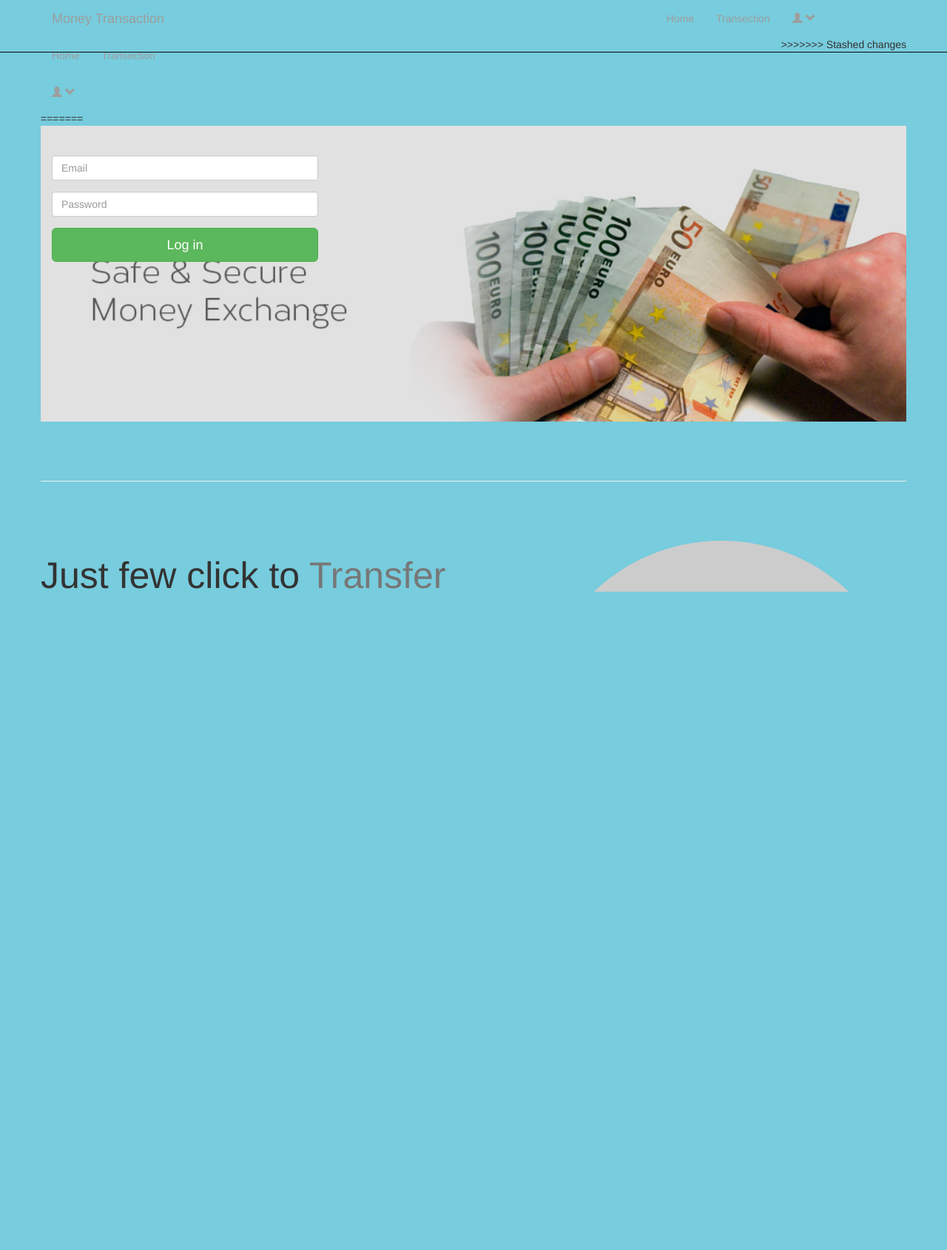
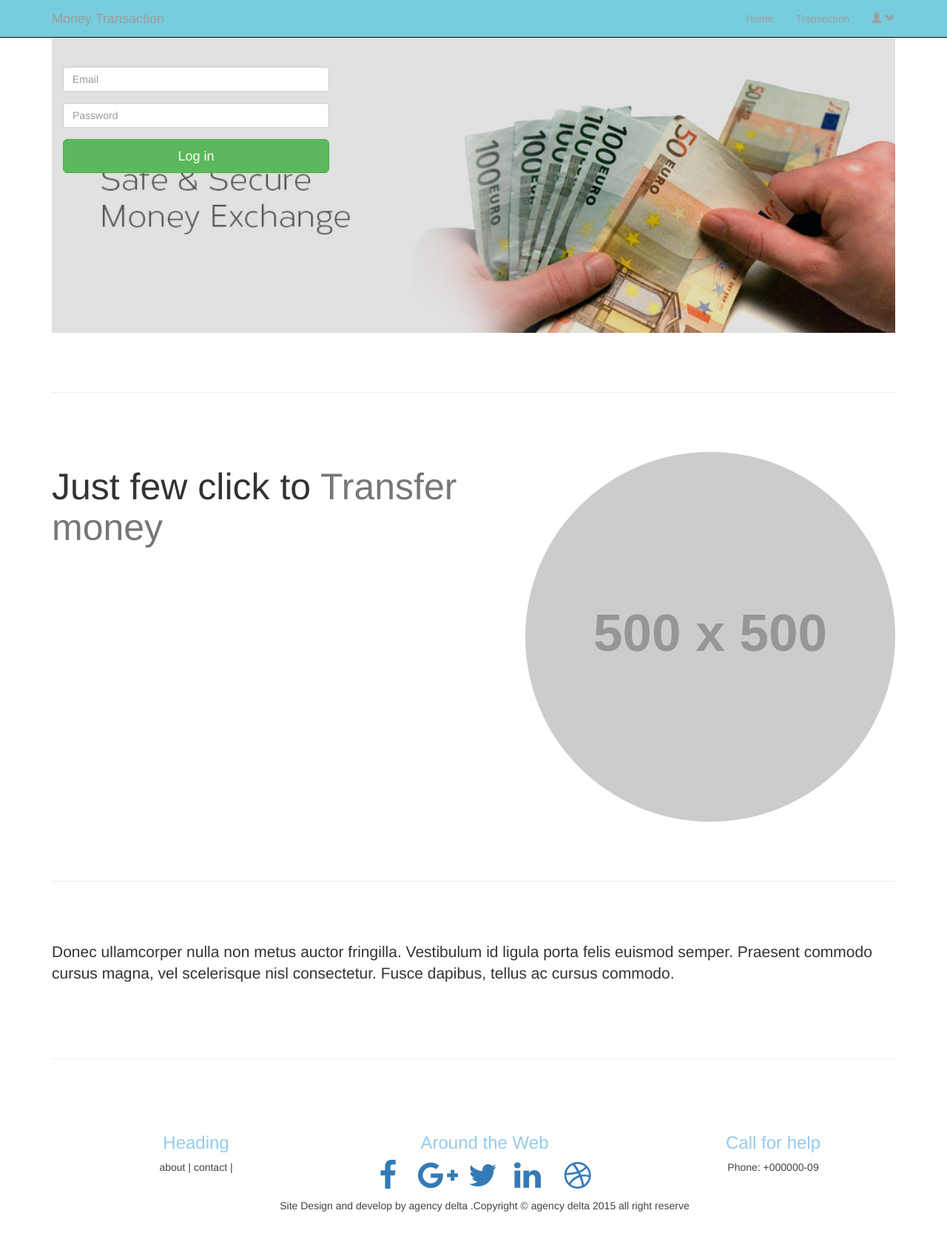
Before and after one commit to agency2016/moneytransfer, a PHP site: page /index.php in a window 1280 px wide. Shown: the whole page at 74% size. Before the commit the page ends 800 px from the top, so only its background shows below. Run offline with PHP 8.4, Linux system fonts and the light colour scheme; grey boxes labelled with a size stand in for pictures from a placeholder-image service; some libraries are stand-ins or nearby versions.

Commit message:
header conflict solved

```diff
--- a/common/header.php
+++ b/common/header.php
@@ -1,5 +1,5 @@
 <!-- Navigation -->
-<<<<<<< Updated upstream
+
 <?php session_start();?>
 <? //echo $_SESSION['Username'] ;?>
 <nav class="navbar navbar-inverse navbar-fixed-top" role="navigation" style="background-color: #77CCDD;">
@@ -55,39 +55,7 @@
 
                     ?>
 
-=======
 
-<nav class="navbar navbar-inverse navbar-fixed-top" role="navigation" style="background-color: #77CCDD;">
-    <div class="container">
-        <!-- Brand and toggle get grouped for better mobile display -->
-        <div class="navbar-header">
-            <button type="button" class="navbar-toggle" data-toggle="collapse" data-target="#bs-example-navbar-collapse-1">
-                <span class="sr-only">Toggle navigation</span>
-                <span class="icon-bar"></span>
-                <span class="icon-bar"></span>
-                <span class="icon-bar"></span>
-            </button>
-            <a class="navbar-brand" href="#">Money Transaction</a>
-        </div>
-        <!-- Collect the nav links, forms, and other content for toggling -->
-        <div class="collapse navbar-collapse" id="bs-example-navbar-collapse-1">
-            <ul class="nav navbar-nav navbar-right">
-                <li>
-                    <a href="index.php">Home</a>
-                </li>
-                <li>
-                    <a href="transection.php">Transection</a>
-                </li>
-
-                <li class="dropdown">
-                    <a href="#" class="dropdown-toggle" data-toggle="dropdown"><i class="glyphicon glyphicon-user"></i> <i class="glyphicon glyphicon-chevron-down"></i></a>
-                    <ul class="dropdown-menu">
-                        <li><a href="signin.php">Sign in</a></li>
-                        <li><a href="signup.php">Sign up</a></li>
-                        <!--                                <li class="divider"></li>
-                                                        <li><a href="#">About</a></li>-->
-                    </ul>
->>>>>>> Stashed changes
                 </li>
             </ul>
         </div>
```
